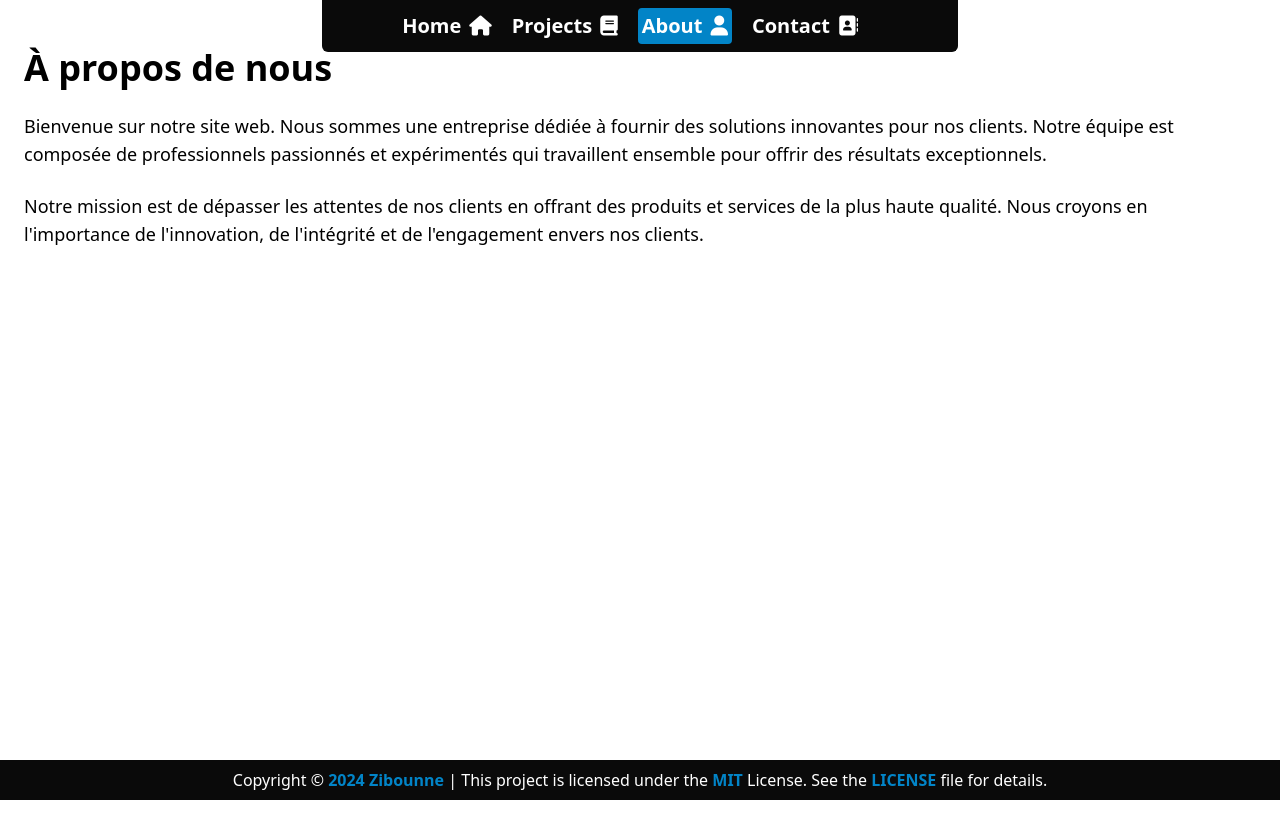
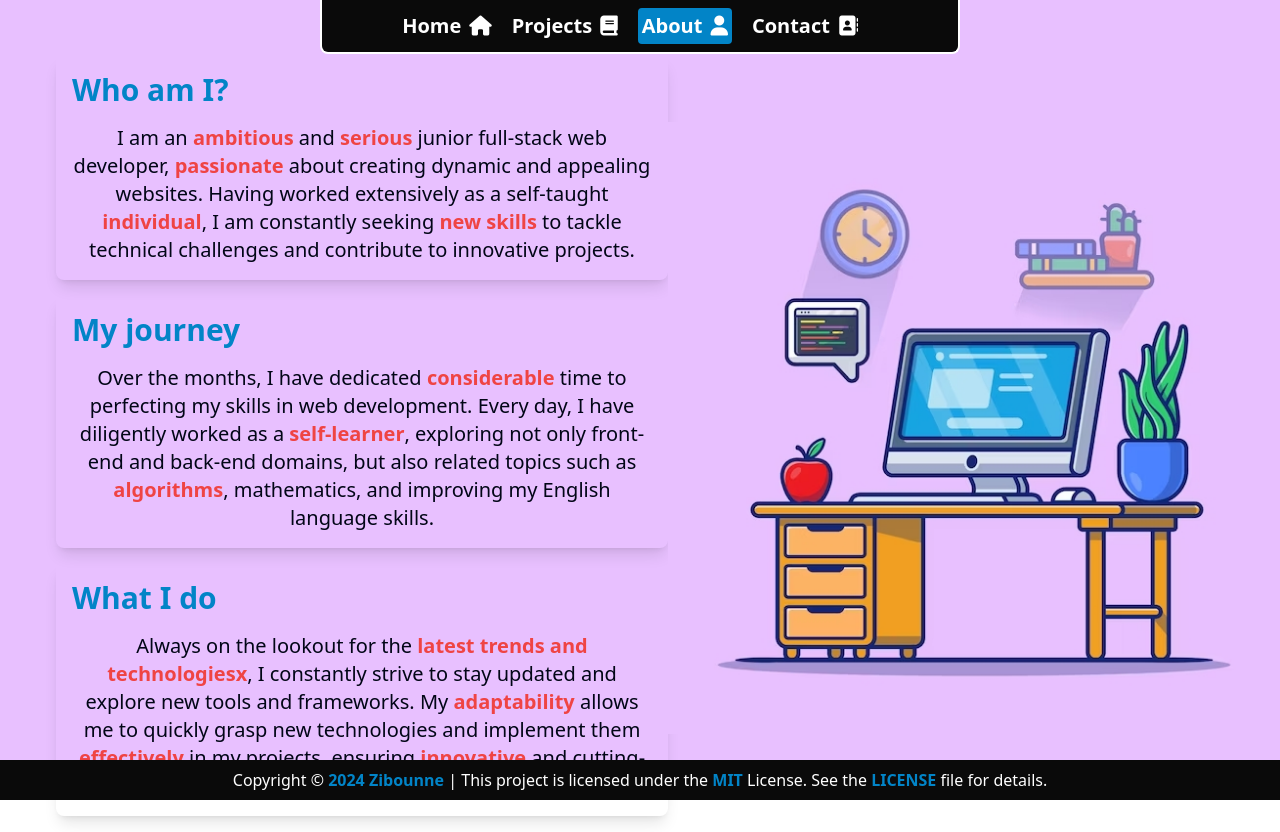
Before and after one commit to Zibounne/Portfolio, an Angular app: page /about in a window 1280 px wide. Before the commit the page ends 800 px from the top, so only its background shows below. Built offline with nearby package versions, Linux system fonts and the light colour scheme; no server answers.

Commit message:
Finish : About page

```diff
--- a/src/app/components/about/about.component.html
+++ b/src/app/components/about/about.component.html
@@ -1,12 +1,25 @@
-    <!-- Section À propos -->
-    <section id="aboutSection1" class="py-12 bg-white">
-        <div class="container mx-auto px-6">
-            <h1 class="text-4xl font-bold mb-6">À propos de nous</h1>
-            <p class="text-lg leading-7 mb-6">
-                Bienvenue sur notre site web. Nous sommes une entreprise dédiée à fournir des solutions innovantes pour nos clients. Notre équipe est composée de professionnels passionnés et expérimentés qui travaillent ensemble pour offrir des résultats exceptionnels.
-            </p>
-            <p class="text-lg leading-7">
-                Notre mission est de dépasser les attentes de nos clients en offrant des produits et services de la plus haute qualité. Nous croyons en l'importance de l'innovation, de l'intégrité et de l'engagement envers nos clients.
+<section id="aboutSection1">
+    <div id="aboutText" class="aboutTranslateText-Animation">
+        <div>
+            <h2>Who am I?</h2>
+            <p>
+                I am an <span>ambitious</span> and <span>serious </span>junior full-stack web developer, <span>passionate</span> about creating dynamic and appealing websites. Having worked extensively as a self-taught <span>individual</span>, I am constantly seeking <span>new skills</span> to tackle technical challenges and contribute to innovative projects.
             </p>
         </div>
-    </section>
+        <div>
+            <h2>My journey</h2>
+            <p>
+                Over the months, I have dedicated <span>considerable</span> time to perfecting my skills in web development. Every day, I have diligently worked as a <span>self-learner</span>, exploring not only front-end and back-end domains, but also related topics such as <span>algorithms</span>, mathematics, and improving my English language skills.
+            </p>
+        </div>
+        <div>
+            <h2>What I do</h2>
+            <p>
+                Always on the lookout for the <span>latest trends and technologiesx</span>, I constantly strive to stay updated and explore new tools and frameworks. My <span>adaptability</span> allows me to quickly grasp new technologies and implement them <span>effectively</span> in my projects, ensuring <span>innovative</span> and cutting-edge solutions.
+            </p>
+        </div>
+    </div>
+    <div id="aboutPicture" class="aboutRevealPicture-Animation">
+        <img src="assets/pictures/pages/about/aboutPicture.jpg" alt="desktop" draggable="false">
+    </div>
+</section>
--- a/src/styles/pages/about/_about.sass
+++ b/src/styles/pages/about/_about.sass
@@ -1,7 +1,42 @@
 ///////////////////////// KeyFrames /////////////////////////
 
+@keyframes translateYContactText
+    0%
+        transform: translateX(-100%)
+    100%
+        transform: translateX(0%)
+
+@keyframes aboutRevealPicture
+    0%
+        opacity: 0
+    100%
+        opacity: 1
+
 ///////////////////////// Animation /////////////////////////
+
+.aboutTranslateText-Animation
+    animation: translateYContactText 1s ease-out
+.aboutRevealPicture-Animation
+    animation: aboutRevealPicture 2s ease-in-out
 
 /////////////////////////// About ///////////////////////////
 
 //Section1
+
+#aboutSection1
+    background-color: #E8C0FF
+    @apply h-screen snap-start snap-always flex justify-around pt-14
+    #aboutText
+        @apply m-auto w-1/2 ml-14
+        div
+            @apply rounded-lg shadow-lg p-4 mb-4
+            h2
+                @apply mb-4 font-bold text-3xl text-sky-600
+            p
+                @apply text-center text-xl text-slate-950
+                span
+                    @apply font-bold text-red-500
+    #aboutPicture
+        @apply m-auto w-1/2
+        img
+            @apply m-auto
--- a/src/styles/styles.css
+++ b/src/styles/styles.css
@@ -391,6 +391,56 @@ footer p span {
   @apply scale-105 duration-100;
 }
 
+@keyframes translateYContactText {
+  0% {
+    transform: translateX(-100%);
+  }
+  100% {
+    transform: translateX(0%);
+  }
+}
+@keyframes aboutRevealPicture {
+  0% {
+    opacity: 0;
+  }
+  100% {
+    opacity: 1;
+  }
+}
+.aboutTranslateText-Animation {
+  animation: translateYContactText 1s ease-out;
+}
+
+.aboutRevealPicture-Animation {
+  animation: aboutRevealPicture 2s ease-in-out;
+}
+
+#aboutSection1 {
+  background-color: #E8C0FF;
+  @apply h-screen snap-start snap-always flex justify-around pt-14;
+}
+#aboutSection1 #aboutText {
+  @apply m-auto w-1/2 ml-14;
+}
+#aboutSection1 #aboutText div {
+  @apply rounded-lg shadow-lg p-4 mb-4;
+}
+#aboutSection1 #aboutText div h2 {
+  @apply mb-4 font-bold text-3xl text-sky-600;
+}
+#aboutSection1 #aboutText div p {
+  @apply text-center text-xl text-slate-950;
+}
+#aboutSection1 #aboutText div p span {
+  @apply font-bold text-red-500;
+}
+#aboutSection1 #aboutPicture {
+  @apply m-auto w-1/2;
+}
+#aboutSection1 #aboutPicture img {
+  @apply m-auto;
+}
+
 @keyframes translateYContactGif {
   0% {
     transform: translateX(-100%);
```
Also changed, not shown: src/assets/pictures/pages/about/aboutPicture.jpg (added), 1 other file (tests, documents, lock files or other folders).
